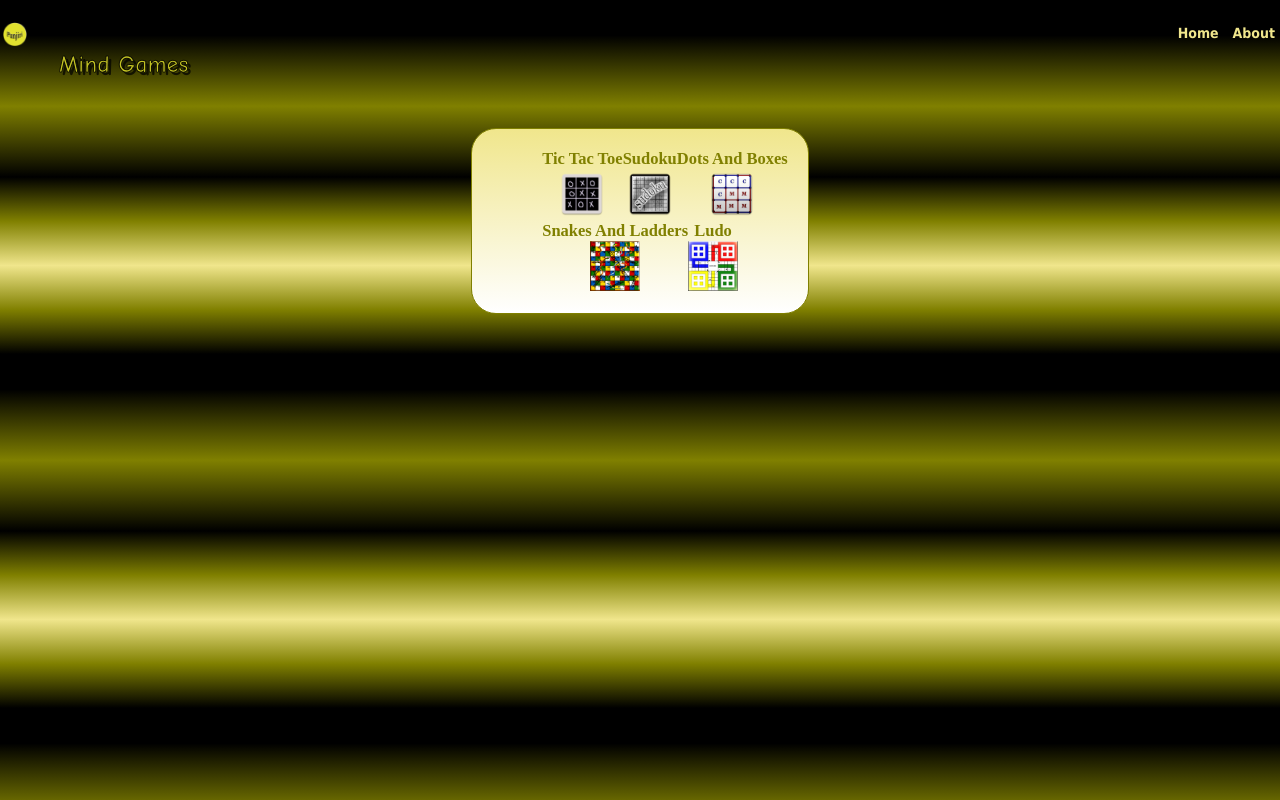
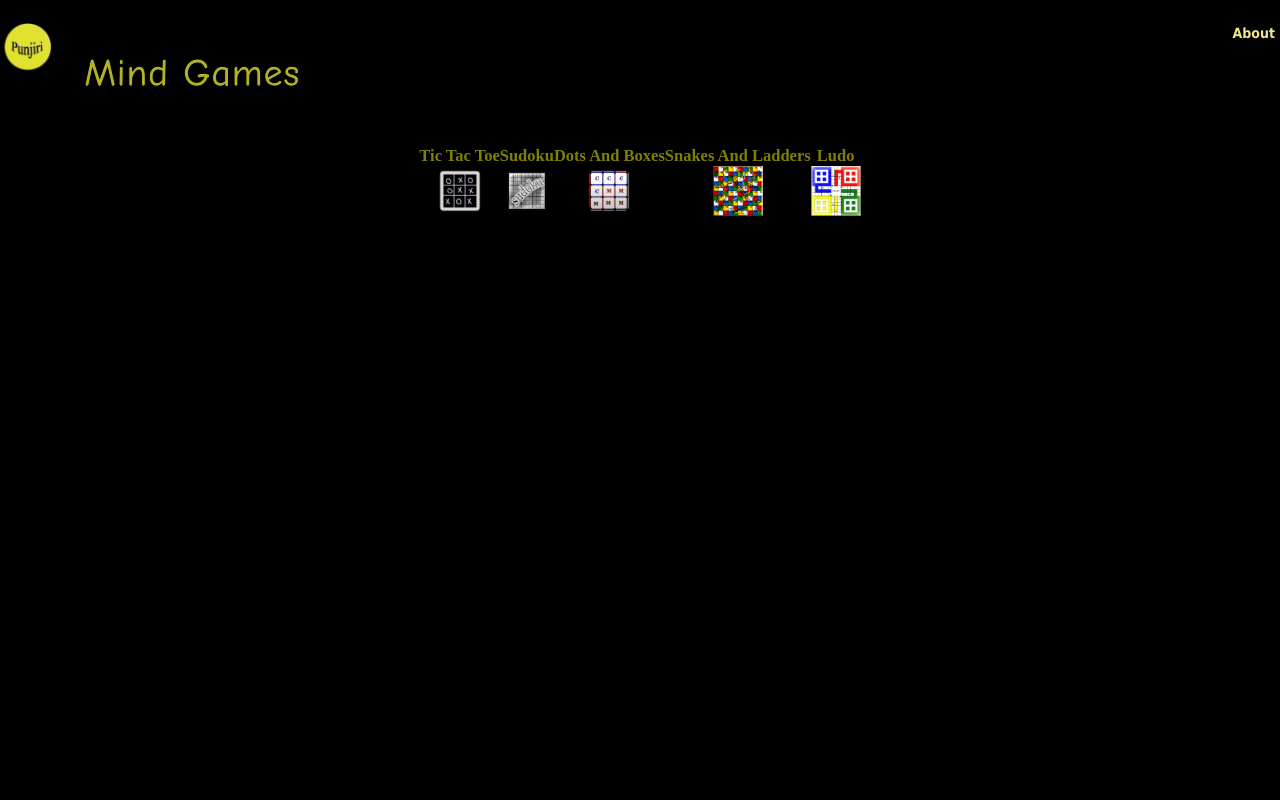
Before and after one commit to mayaahmed/punjirigamesapp, a plain HTML site: page index.html in a window 1280 px wide. Drawn offline with Linux system fonts and the light colour scheme.

Commit message:
Add files via upload

```diff
--- a/games.css
+++ b/games.css
@@ -14,7 +14,7 @@ margin: 0px;
 
 
 #top_header{
-	font: bold 24px Comic Sans MS;
+	font: bold 40px Comic Sans MS;
     // padding: 20px;
    color: khaki;
 
@@ -48,13 +48,10 @@ opacity: 0.7;
 
 
 #main_section{
-	border: 1px solid olive;
-    border-radius: 25px;
+
 	-webkit-box-flex: 1;
 //	margin: 20px;
-	padding: 20px;
- background: linear-gradient(khaki,white);
-// box-shadow: 7px 7px 10px black;
+	padding-right: 50px;
 
 }
 
@@ -90,15 +87,17 @@ font-size: 11px;
 
 
 
-
+/*
 #snakes{
 clear: both;
 float: left;
 }
+*/
 
 .column a{
 text-decoration: none;
 color: olive;
+font-size: 11px;
 }
 
 
--- a/general.css
+++ b/general.css
@@ -8,8 +8,8 @@ body{
 	width: 100%;
 	display: -webkit-box;
 	-webkit-box-pack: center;
-//    background: black;
-background: linear-gradient(black 10% ,olive, black 50%,olive, khaki,olive,black);
+   background: black;
+// background: linear-gradient(black 10% ,olive, black 50%,olive, khaki,olive,black);
 
 }
 
--- a/index.html
+++ b/index.html
@@ -22,7 +22,7 @@
 
     <div id="topStuff">
         <header id="top_header">
-            <p><img id="iconpic" src="punjiri.png"  height=25 width=25 alt="Logo"> <div id="titleTextdiv"
+            <p><img id="iconpic" src="punjiri.png"  height=50 width=50 alt="Logo"> <div id="titleTextdiv"
 > Mind Games </div> </p>
 
 		   </header>
@@ -39,9 +39,6 @@
                   </div>
                   </li>-->
 
-                <li>
-                  <a id="home" href="../index.html">Home </a>
-                </li>
 
 
                   <li>
```
